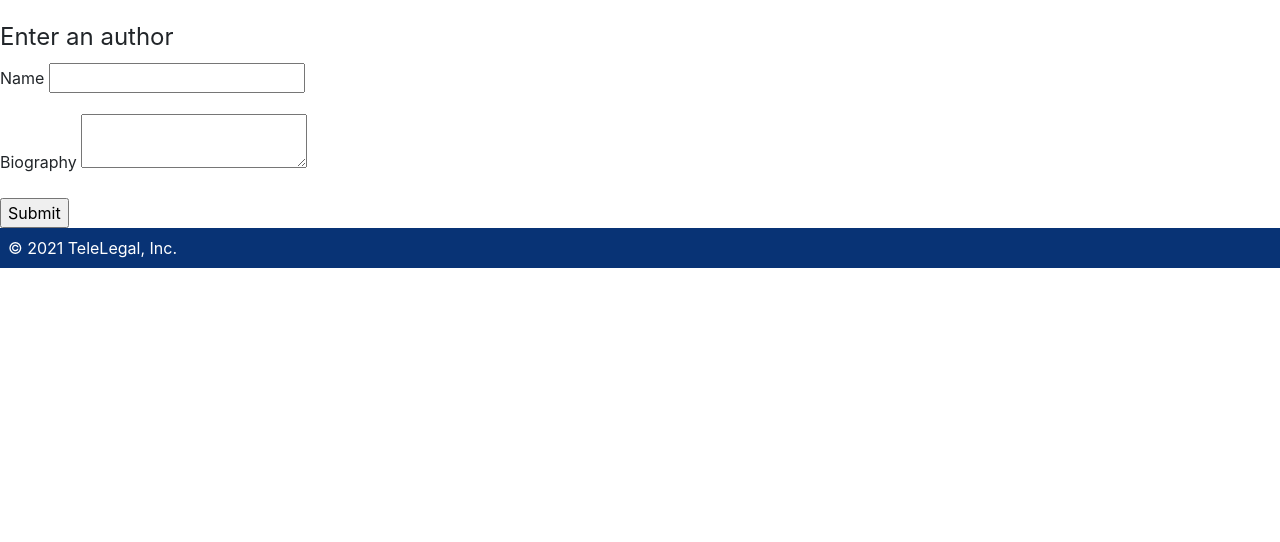
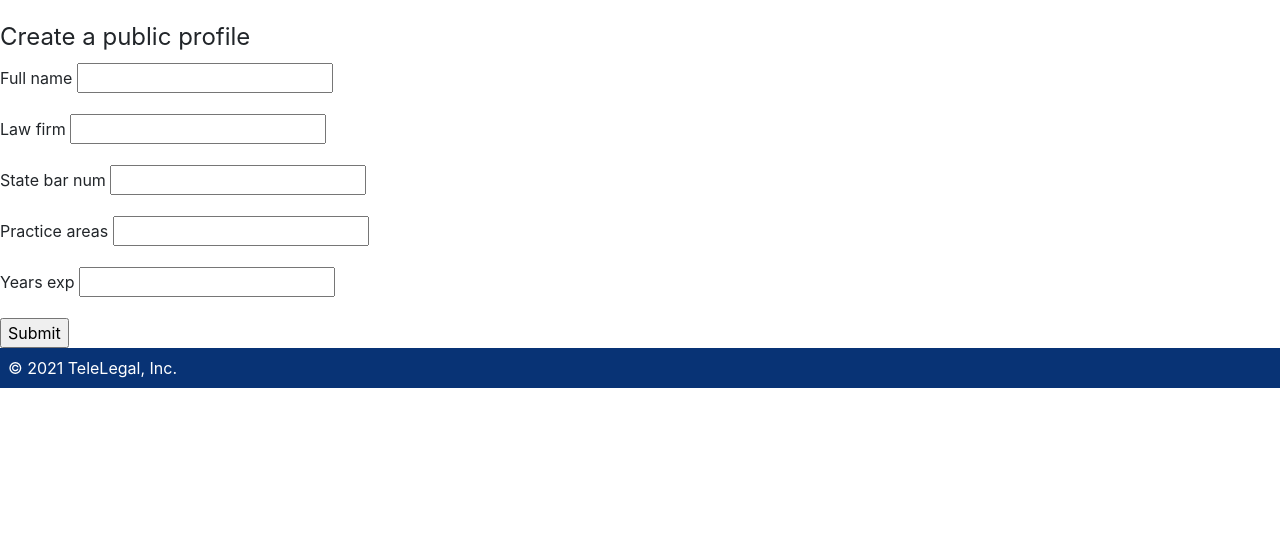
Before and after one commit to GSPuniani/TeleLegal-BEW-Final, a Python web app: template telelegal_app/templates/create_profile.html in a window 1280 px wide. Shown: the part 125-667 px from the top of the page. Run offline with Jinja, Linux system fonts and the light colour scheme; the template is opened without the code that fills it, so the values that code supplies are empty, except form fields; tables that the repository leaves empty hold one stand-in row (values such as "Sample post"); form fields are guessed from the names that the template uses; some libraries are stand-ins or nearby versions.

Commit message:
Added some templates

```diff
--- a/telelegal_app/templates/create_profile.html
+++ b/telelegal_app/templates/create_profile.html
@@ -4,23 +4,47 @@
 
 <p>Author creation form.</p>
 
-<form method="POST" action="{{ url_for('main.create_author') }}">
+<form method="POST" action="{{ url_for('main.create_profile') }}">
     {{ form.csrf_token }}
     <fieldset>
-        <legend>Enter an author</legend>
+        <legend>Create a public profile</legend>
 
-        {{ form.name.label }}
-        {{ form.name }}
+        {{ form.full_name.label }}
+        {{ form.full_name }}
         <ul>
-        {% for error in form.name.errors %}
+        {% for error in form.full_name.errors %}
             <li class="error">{{ error }}</li>
         {% endfor %}
         </ul>
 
-        {{ form.biography.label }}
-        {{ form.biography }}
+        {{ form.law_firm.label }}
+        {{ form.law_firm }}
         <ul>
-        {% for error in form.biography.errors %}
+        {% for error in form.law_firm.errors %}
+            <li class="error">{{ error }}</li>
+        {% endfor %}
+        </ul>
+
+        {{ form.state_bar_num.label }}
+        {{ form.state_bar_num }}
+        <ul>
+        {% for error in form.state_bar_num.errors %}
+            <li class="error">{{ error }}</li>
+        {% endfor %}
+        </ul>
+
+        {{ form.practice_areas.label }}
+        {{ form.practice_areas }}
+        <ul>
+        {% for error in form.practice_areas.errors %}
+            <li class="error">{{ error }}</li>
+        {% endfor %}
+        </ul>
+
+        {{ form.years_exp.label }}
+        {{ form.years_exp }}
+        <ul>
+        {% for error in form.years_exp.errors %}
             <li class="error">{{ error }}</li>
         {% endfor %}
         </ul>
```
Also changed, not shown: telelegal_app/main/routes.py (+5 -5 lines), telelegal_app/templates/create_forum_post.html (+6 -29 lines).
